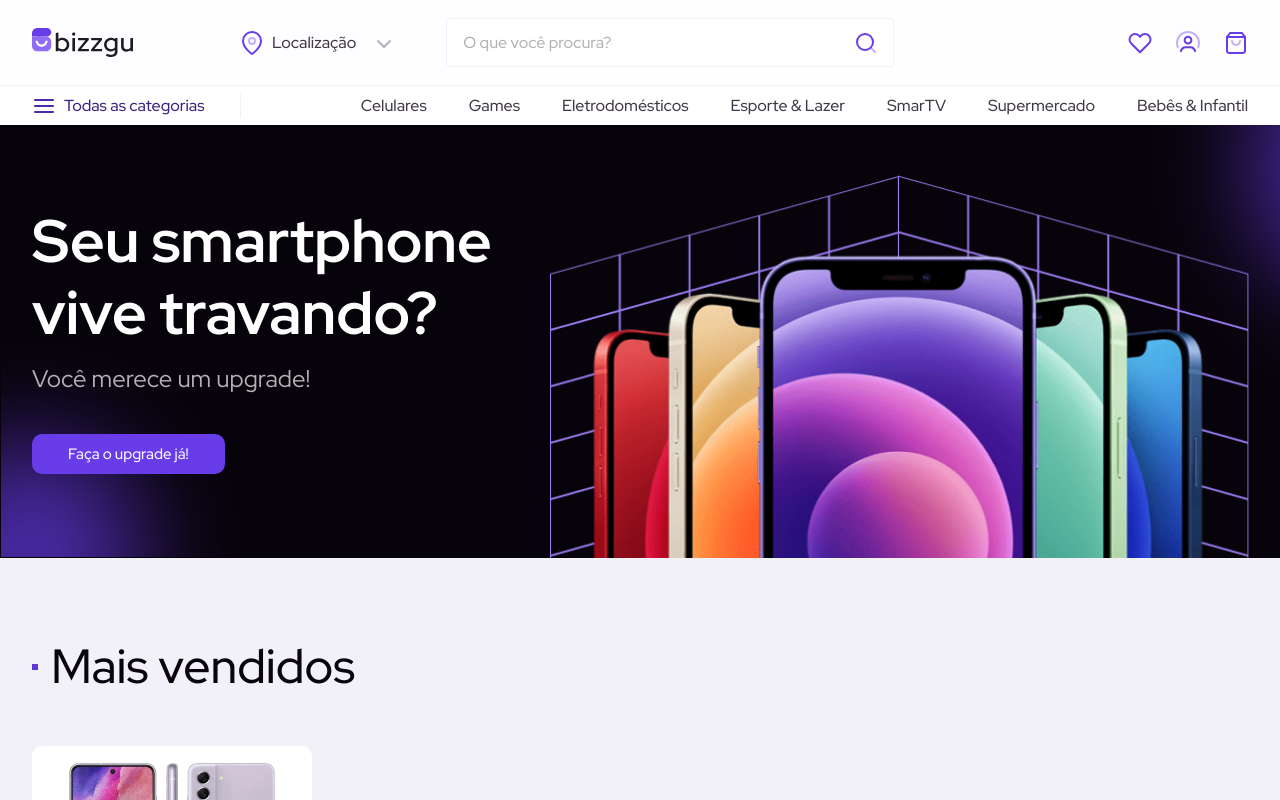
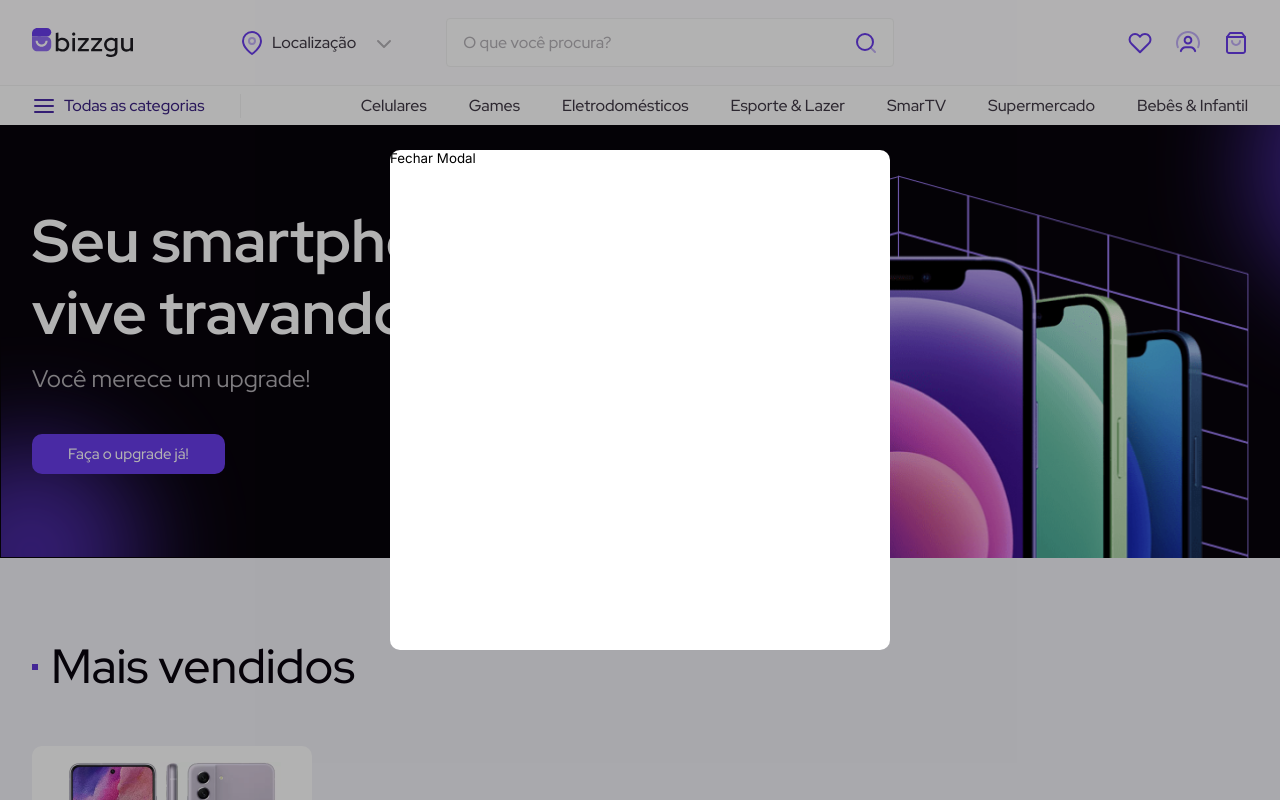
Before and after one commit to luuizz/bizzgu, a React (Vite) app: page / in a window 1280 px wide. Both pictures are taken after a click on the button "Localização". Shown: the top 800 px of the page. Built offline with nearby package versions, Linux system fonts and the light colour scheme.

Commit message:
add Megamenu and modal in Localization, create datas for template page

```diff
--- a/src/App.jsx
+++ b/src/App.jsx
@@ -1,4 +1,4 @@
-import React, { useState } from 'react'
+import React, { useRef ,useState } from 'react'
 import GlobalStyle from './styles/Global'
 import { Header } from './components/Header'
 import { NavBar } from './components/NavBar'
@@ -6,6 +6,7 @@ import { ItemList } from './components/ItemList'
 import { Slide } from './components/Slider'
 
 function App() {
+
 
   return (
     <>
--- a/src/components/Header/LocalizationHeader.jsx
+++ b/src/components/Header/LocalizationHeader.jsx
@@ -1,15 +1,18 @@
+import React, { useRef, useState } from 'react';
 import { StylesLocalization } from './styles'
 import iconLocalization from '/src/assets/icon-local.svg'
 import iconDropDown from '/src/assets/icon-dropdown.svg'
 
-export function LocalizationHeader() {
+export function LocalizationHeader({toggleModal}) {
     return (
+        <>
         <StylesLocalization>
-            <button title='Selecionar cidade'>
+            <button title='Selecionar cidade' onClick={toggleModal}>
                 <img src={iconLocalization} alt="Ícone de localização" title='Localização' />
                 <p>Localização</p>
                 <img className='dropdown' src={iconDropDown} alt="Ícone de uma seta para baixo" />
             </button>
         </StylesLocalization>
+        </>
     )
 }
--- /dev/null
+++ b/src/components/Header/ModalLocalization.jsx
@@ -0,0 +1,13 @@
+import React from 'react'
+import {StyleModalLocalization} from './styles'
+
+export function ModalLocalization({className, modalRef, closeModal}) {
+
+    return (
+        <StyleModalLocalization className="overlay">
+            <div ref={modalRef} className={`${className} modal`}>
+                <button onClick={closeModal}>Fechar Modal</button>
+            </div>
+        </StyleModalLocalization>
+    )
+}
--- a/src/components/Header/index.jsx
+++ b/src/components/Header/index.jsx
@@ -1,10 +1,23 @@
+import React, { useState } from 'react';
 import { StylesHeader, StylesLogo, StyleGroupLeftSide } from './styles'
 import { NavigationProfile } from './NavigationProfile'
 import { LocalizationHeader } from './LocalizationHeader'
 import imagemLogo from '/src/assets/logo-theme-light.svg'
 import { SearchHeader } from './SearchHeader'
+import { ModalLocalization } from './ModalLocalization';
 
 export function Header() {
+
+    const [showModal, setshowModal] = useState(false);
+
+    const toggleModal = () => {
+        setshowModal(!showModal)
+    };
+
+    const closeModal = () => {
+        setshowModal(false);
+    }
+
     return (
         <>
             <StylesHeader>
@@ -16,13 +29,14 @@ export function Header() {
                     </StylesLogo>
                     <div className="contentHeader">
                         <StyleGroupLeftSide>
-                            <LocalizationHeader />
+                            <LocalizationHeader toggleModal={toggleModal} />
                             <SearchHeader />
                         </StyleGroupLeftSide>
                         <NavigationProfile />
                     </div>
                 </div>
             </StylesHeader>
+            {showModal && <ModalLocalization closeModal={closeModal} />}
         </>
     )
 }
--- a/src/components/Header/styles.js
+++ b/src/components/Header/styles.js
@@ -110,3 +110,25 @@ export const StylesLocalization = styled.div`
 export const StyleGroupLeftSide = styled.div`
     display: flex;
 `
+
+export const StyleModalLocalization = styled.div`
+    width: 100%;
+    height: 100%;
+    display: flex;
+    align-items: center;
+    position: fixed;
+    top: 0;
+    left: 0;
+    justify-content: center;
+    background-color: rgba(0,0,0,0.3);
+    transition: all .3s ease;
+    z-index: 20;
+    .modal {
+        background-color: var(--white);
+        position:  absolute;
+        width: 50rem;
+        height: 50rem;
+        color: var(--primary);
+        border-radius: 1rem;
+    }
+`
--- /dev/null
+++ b/src/components/NavBar/MegaMenu.jsx
@@ -0,0 +1,41 @@
+import React from 'react'
+import {} from './styles'
+
+const linksArrayMegaMenu = [
+    { title: 'Item1', url:'/item1', urlImage: '/src/assets/', altImage: 'Icone', description: 'Textinho1' }
+]
+
+export function MegaMenu({closeMegaMenu}) {
+    return (
+        <>
+            <section>
+                <div className="container">
+                    <button onClick={closeMegaMenu}>
+                        <img src="" alt="Fechar" title='Fechar' />
+                    </button>
+                    <div className="content">
+                        <div className="main">
+                            <ul>
+                                {
+                                    linksArrayMegaMenu.map((link, index) => (
+                                    <li key={index}>
+                                        <a href={link.url} title={`Ir para ${link.title}`}>
+                                            <div className="image">
+                                                <img src={link.urlImage} alt={link.altImage} />
+                                            </div>
+                                            <div className="texts">
+                                                <strong>{link.title}</strong>
+                                                <p>{link.description}</p>
+                                            </div>
+                                        </a>
+                                    </li>
+                                    ))
+                                }
+                            </ul>
+                        </div>
+                    </div>
+                </div>
+            </section>
+        </>
+    )
+}
--- a/src/components/NavBar/index.jsx
+++ b/src/components/NavBar/index.jsx
@@ -1,14 +1,27 @@
+import React, { useState } from 'react';
 import { NavigationCategories } from './NavigationCategories'
 import { NavLinks, AllCategories } from './styles'
 import MenuCategories from '/src/assets/icon-menu.svg'
+import { MegaMenu } from './MegaMenu';
 
 export function NavBar() {
+
+    const [showMegaMenu, setshowMegaMenu] = useState(false);
+
+    const toggleMegaMenu = () => {
+        setshowMegaMenu(!showMegaMenu);
+    };
+
+    const closeMegaMenu = () => {
+        setshowMegaMenu(false);
+    }
+
     return (
         <>
             <NavLinks>
                 <div className="container">
                     <AllCategories>
-                        <button type='button' title='Todas as categorias'>
+                        <button type='button' title='Todas as categorias' onClick={toggleMegaMenu}>
                             <img src={MenuCategories} alt="Icone de 3 traços simbolizando um menu hamburguer" />
                             <span>Todas as categorias</span>
                         </button>
@@ -16,6 +29,7 @@ export function NavBar() {
                     <NavigationCategories />
                 </div>
             </NavLinks>
+            {showMegaMenu && <MegaMenu closeMegaMenu={closeMegaMenu} />}
         </>
     )
 }
```
Also changed, not shown: src/data/products.jsx (added, +50 -0 lines), src/pages/Product.jsx (added), 1 other file (tests, documents, lock files or other folders).
